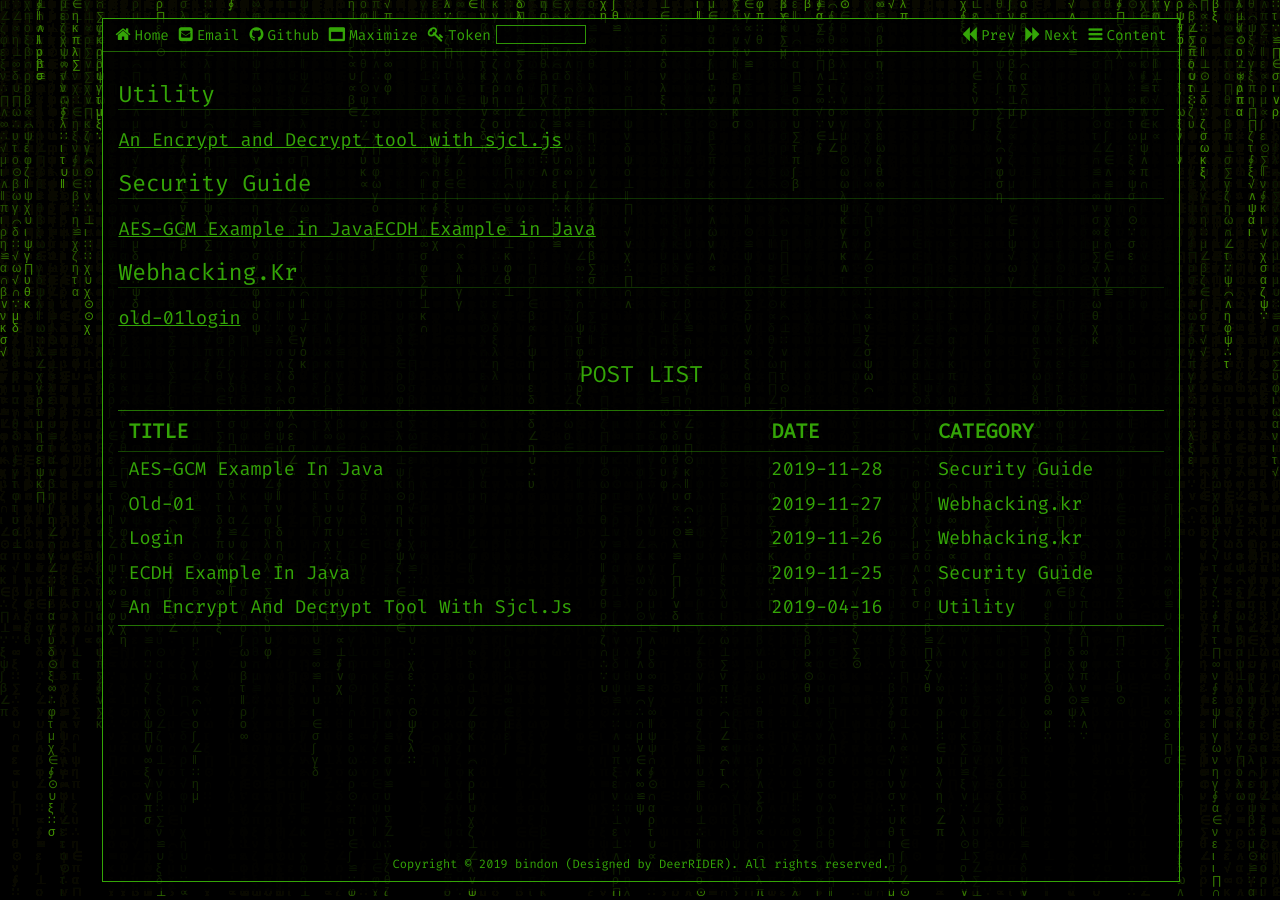
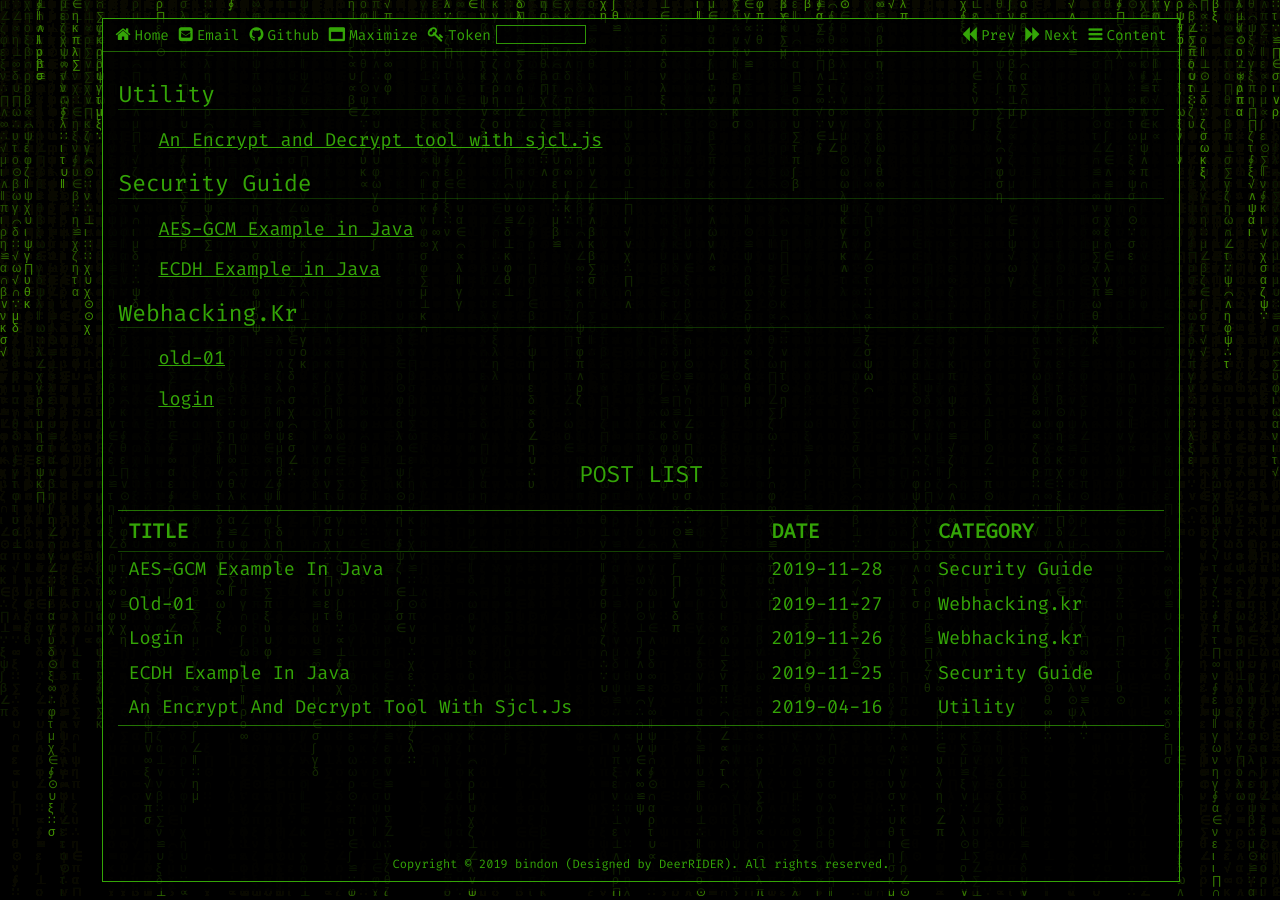
Before and after one commit to bindon/bindon.github.io, a Jekyll site: the page built from pages/index.html, in a window 1280 px wide. Built offline with Jekyll 4.4.1, drawn with Linux system fonts in a browser that asks for light colours.

Commit message:
Fix typo

```diff
--- a/pages/index.html
+++ b/pages/index.html
@@ -18,7 +18,7 @@ permalink: /
         {% endcapture %}
             <h2>{{ cate_name }}</h2>
         {% for post in cate[1] %}
-            <ui><a href="{{site.url}}{{site.baseurl}}{{post.url}}">{{ post.title }}</a></ui>
+            <ul><a href="{{site.url}}{{site.baseurl}}{{post.url}}">{{ post.title }}</a></ul>
         {% endfor %}
     {% endfor %}
 </table>
```
